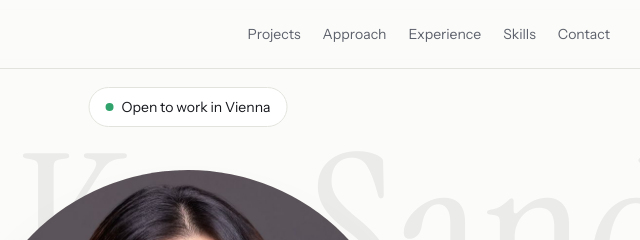
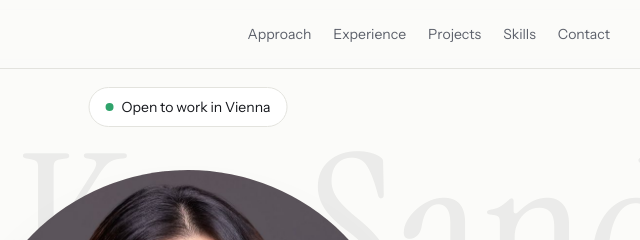
Before and after one commit to susandekoko/susandekoko.github.io, a plain HTML site: page index.html in a window 1280 px wide. Shown: the top 240 px of the page, 452-1092 px from the left. Drawn offline with Linux system fonts and the light colour scheme.

Commit message:
Add files via upload

```diff
--- a/index.html
+++ b/index.html
@@ -146,7 +146,7 @@ footer{padding:22px max(5vw,16px);display:flex;justify-content:space-between;fle
 <body>
 <header><nav>
  <a class="logo" href="#home">SK</a>
- <div class="links"><a href="#projects" data-i="nProj">Projects</a><a href="#approach" data-i="nAppr">Approach</a><a href="#experience" data-i="nExp">Experience</a><a href="#skills" data-i="nSkills">Skills</a><a href="#contact" data-i="nContact">Contact</a></div>
+ <div class="links"><a href="#approach" data-i="nAppr">Approach</a><a href="#experience" data-i="nExp">Experience</a><a href="#projects" data-i="nProj">Projects</a><a href="#skills" data-i="nSkills">Skills</a><a href="#contact" data-i="nContact">Contact</a></div>
  <div class="lang" role="group" aria-label="Language"><button type="button" data-l="en" aria-pressed="true">EN</button><button type="button" data-l="de" aria-pressed="false">DE</button></div>
 </nav></header>
 
@@ -174,11 +174,6 @@ footer{padding:22px max(5vw,16px);display:flex;justify-content:space-between;fle
  <small data-i="stmt2">Senior BI Manager · Master’s in Computer Science · based in Vienna</small>
 </section>
 
-<section class="band" id="projects" style="padding-top:0"><div class="wrap">
- <h2 data-i="hProj">Selected work</h2>
- <div class="proj" id="projList"></div>
-</div></section>
-
 <section class="band" id="approach" style="background:var(--chip)"><div class="wrap">
  <h2 data-i="hAppr">How I work</h2>
  <div class="cities" id="cities"></div>
@@ -188,6 +183,11 @@ footer{padding:22px max(5vw,16px);display:flex;justify-content:space-between;fle
 <section class="band" id="experience"><div class="wrap">
  <h2 data-i="hExp">Experience</h2>
  <div class="tl" id="tl"></div>
+</div></section>
+
+<section class="band" id="projects"><div class="wrap">
+ <h2 data-i="hProj">Selected work</h2>
+ <div class="proj" id="projList"></div>
 </div></section>
 
 <section class="band" id="skills" style="padding-top:0"><div class="wrap">
```
